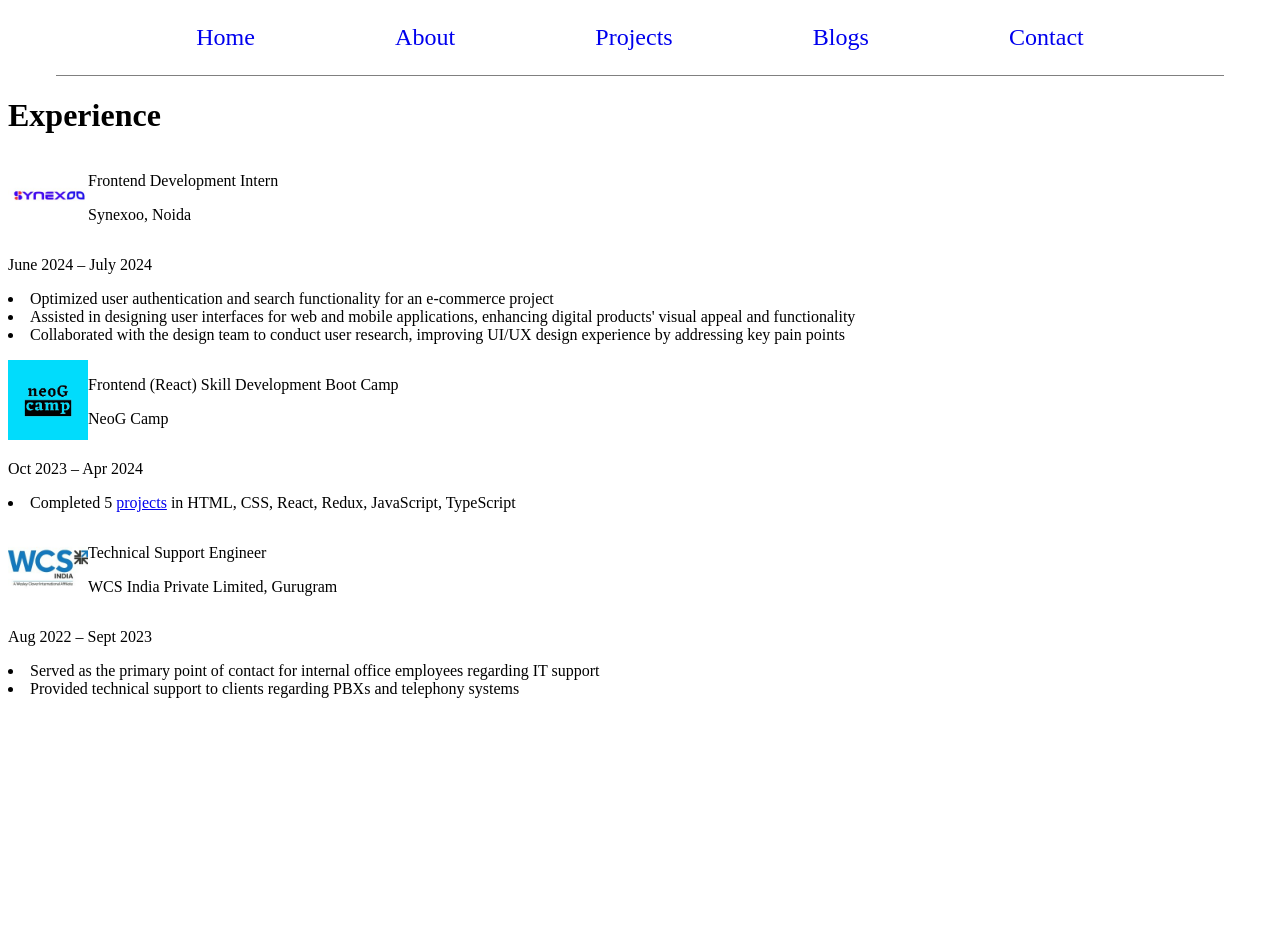
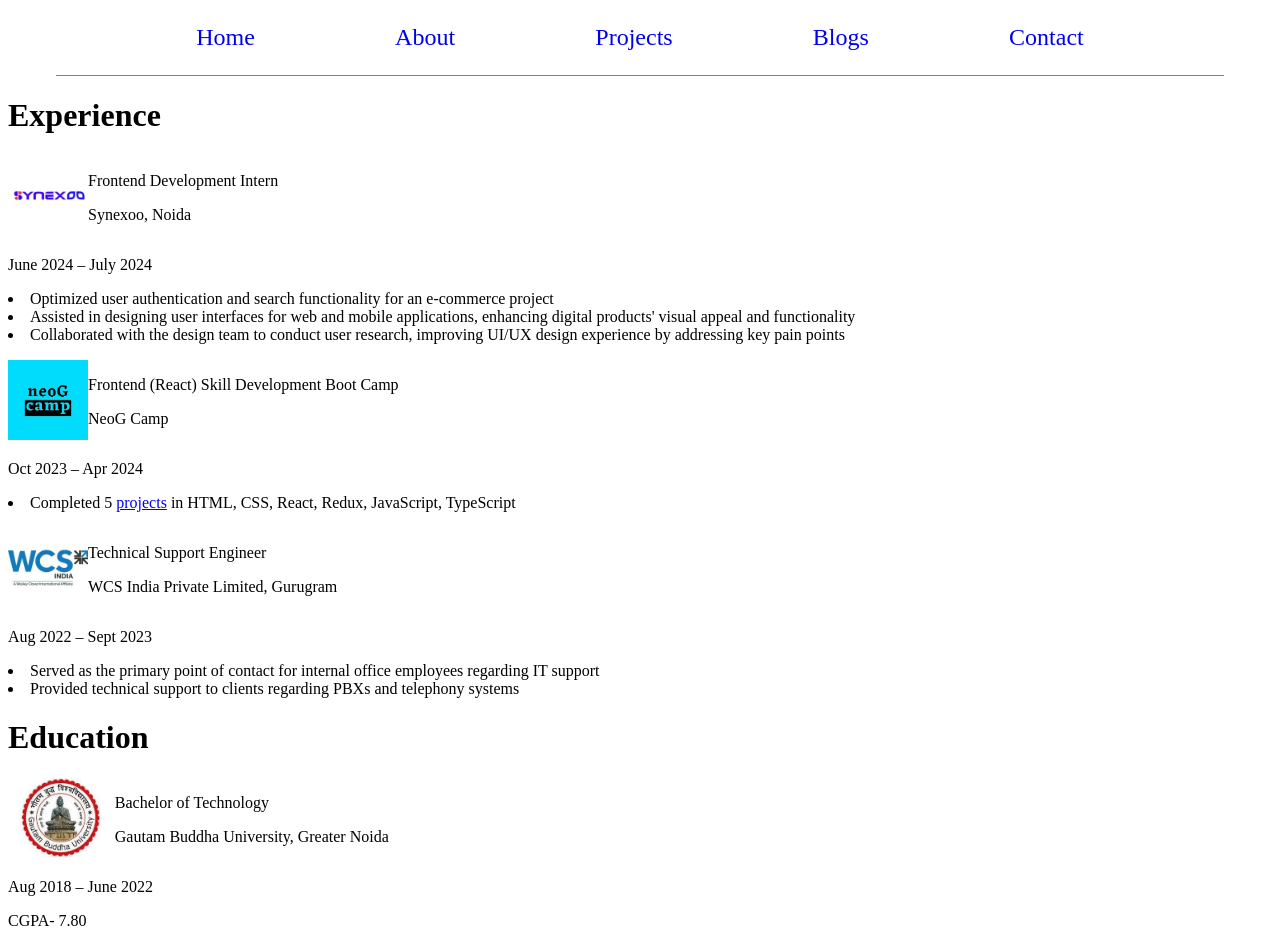
Before and after one commit to ShivamT16/shivam-tripathi, a React (Create React App) app: page /about in a window 1280 px wide. Before the commit the page ends 800 px from the top, so only its background shows below. Built offline with nearby package versions, Linux system fonts and the light colour scheme.

Commit message:
about defined

```diff
--- a/src/pages/About.js
+++ b/src/pages/About.js
@@ -2,12 +2,13 @@ import React from 'react'
 import wcsLogo from "../media/wcsindia_logo.jpg"
 import neogLogo from "../media/neoGlogo.png"
 import synexooLogo from "../media/synexoo_logo.png"
+import gbuLogo from "../media/gbuLogo.png"
 import { Link } from 'react-router-dom'
 
 export const About = () => {
   return (
     <div style={{textAlign: "left"}}>
-        <h1>Experience</h1>
+    <h1>Experience</h1>
 
     <div>
      <div style={{display: "flex"}}>
@@ -56,6 +57,19 @@ export const About = () => {
       </p>
     </div>
 
+    <h1>Education </h1>
+
+    <div>
+     <div style={{display: "flex"}}>
+       <img style={{height: "5rem"}} src={gbuLogo} alt="comapny" />
+       <div>
+        <p>Bachelor of Technology</p>
+        <p>Gautam Buddha University, Greater Noida </p>
+       </div>
+     </div>
+     <p>Aug 2018 – June 2022</p> <p> CGPA- 7.80 </p>
+    </div>
+
     </div>
   )
 }
```
Also changed, not shown: src/media/gbuLogo.png (added).
